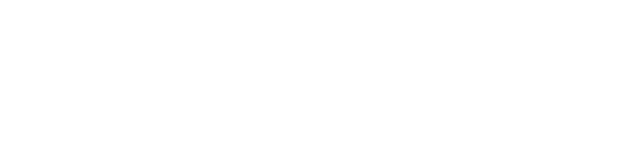
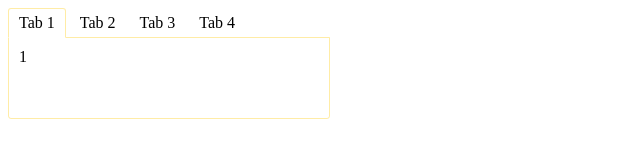
Before and after one commit to LlasFire/MyLearningProjekt, a plain HTML site: page #5 Tabs/index.html in a window 1280 px wide. Shown: the whole page, without its empty margins (0-640 px from the left). Drawn offline with Linux system fonts and the light colour scheme.

Commit message:
Add Tabs project.

```diff
--- a/#5 Tabs/index.html
+++ b/#5 Tabs/index.html
@@ -6,7 +6,16 @@
 	<link rel="stylesheet" href="style.css">
 </head>
 <body>
-
+	<div id="tabs">
+		<div class="tab whiteBorder">Tab 1</div>
+		<div class="tab">Tab 2</div>
+		<div class="tab">Tab 3</div>
+		<div class="tab">Tab 4</div>
+		<div class="tabContent">1</div>
+		<div class="tabContent">2</div>
+		<div class="tabContent">3</div>
+		<div class="tabContent">4</div>
+	</div>
 	<script src="script.js"></script>
 </body>
 </html>
--- a/#5 Tabs/script.js
+++ b/#5 Tabs/script.js
@@ -0,0 +1,47 @@
+let tabContent;
+let tab;
+let showTab = document.getElementById('tabs');
+
+//обработчик на загрузку контента, скрывает всё кроме первой вкладки
+window.addEventListener('load', () => {
+    tabContent = document.getElementsByClassName('tabContent');
+    tab = document.getElementsByClassName('tab');
+    hideTabsContent(1);
+});
+
+//функция скрывающая вкладки, кроме первой
+function hideTabsContent(index) {
+    //поправка перехода от индекса к порядковому номеру
+    const serialNumber = 1;
+
+    for(let i = 0; i < tabContent.length; i++) {
+        if (i !== (index - serialNumber)){
+            tabContent[i].classList.remove('show');
+            tabContent[i].classList.add('hide');
+            tab[i].classList.remove('whiteBorder');
+        }
+    }
+}
+
+//обработчик на клик, показывает объект при клике на вкладку
+showTab.addEventListener('click', (event) => {
+    const target = event.target;
+    if(target.className === "tab") {
+        for (let i = 0; i < tab.length; i++) {
+            if(target === tab[i]) {
+                showTabContent(i);
+                break;
+            }
+        }
+    }
+});
+
+//функция показывающая нажатую вкладку
+function showTabContent(index) {
+    if(tabContent[index].classList.contains('hide')) {
+        hideTabsContent(0);
+        tab[index].classList.add('whiteBorder');
+        tabContent[index].classList.remove('hide');
+        tabContent[index].classList.add('show');
+    }
+}
--- a/#5 Tabs/style.css
+++ b/#5 Tabs/style.css
@@ -0,0 +1,32 @@
+.tab{
+    display: inline-block;
+    padding: 5px 10px;
+    position: relative;
+    cursor: pointer;
+    z-index: 10;
+}
+
+.whiteBorder{
+    border-top: 1px solid rgba(255, 221, 99, 0.57);
+    border-left: 1px solid rgba(255, 221, 99, 0.57);
+    border-right: 1px solid rgba(255, 221, 99, 0.57);
+    border-bottom: 1px solid #ffffff;
+    border-radius: 3px 3px 0 0;
+}
+.tabContent{
+    width: 300px;
+    height: 60px;
+    border: 1px solid rgba(255, 221, 99, 0.57);
+    position: relative;
+    top: -1px;
+    cursor: pointer;
+    padding: 10px;
+    z-index: 1;
+    border-radius: 0 0 3px 3px;
+}
+.hide{
+    display: none;
+}
+.show{
+    display: block;
+}
```
